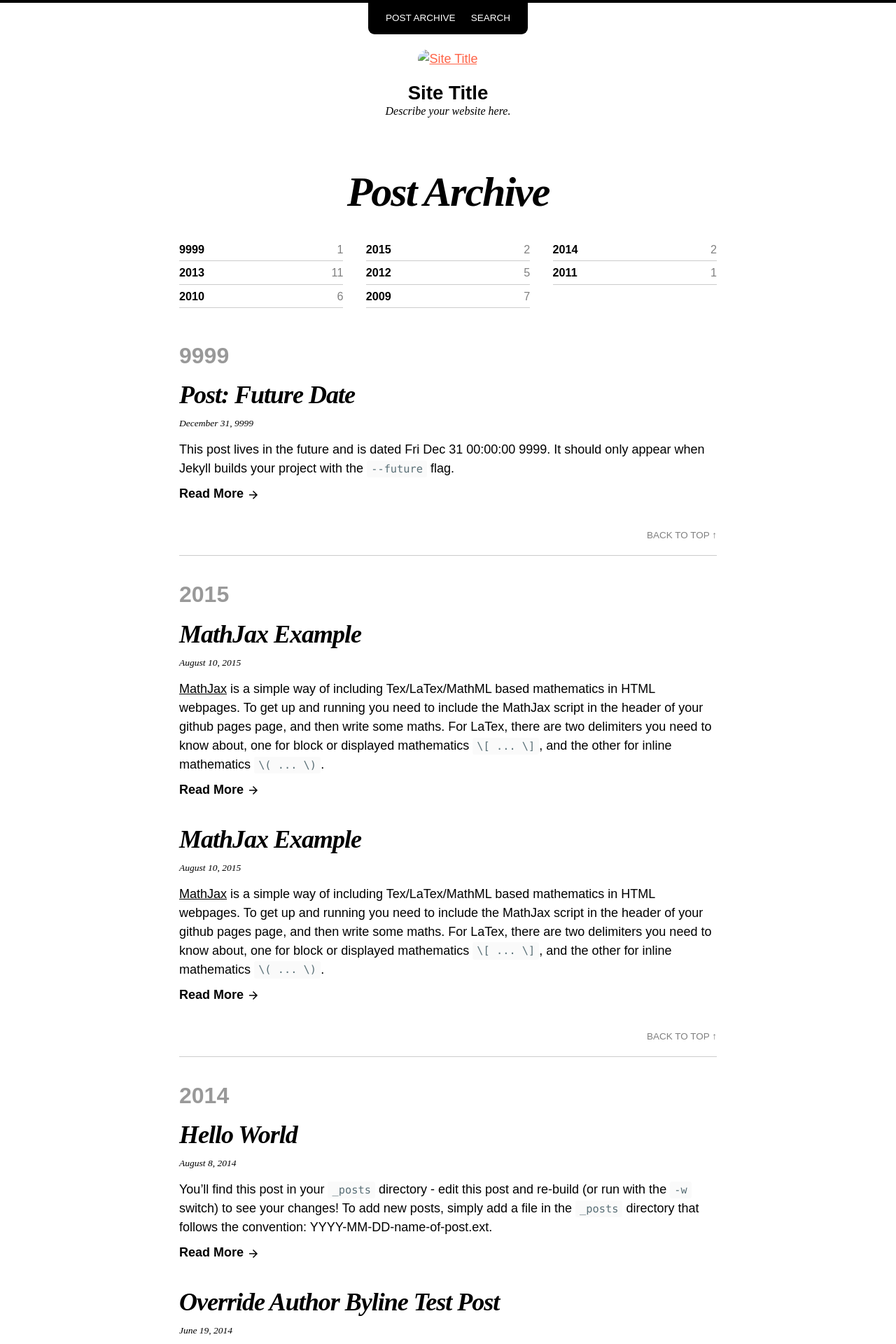
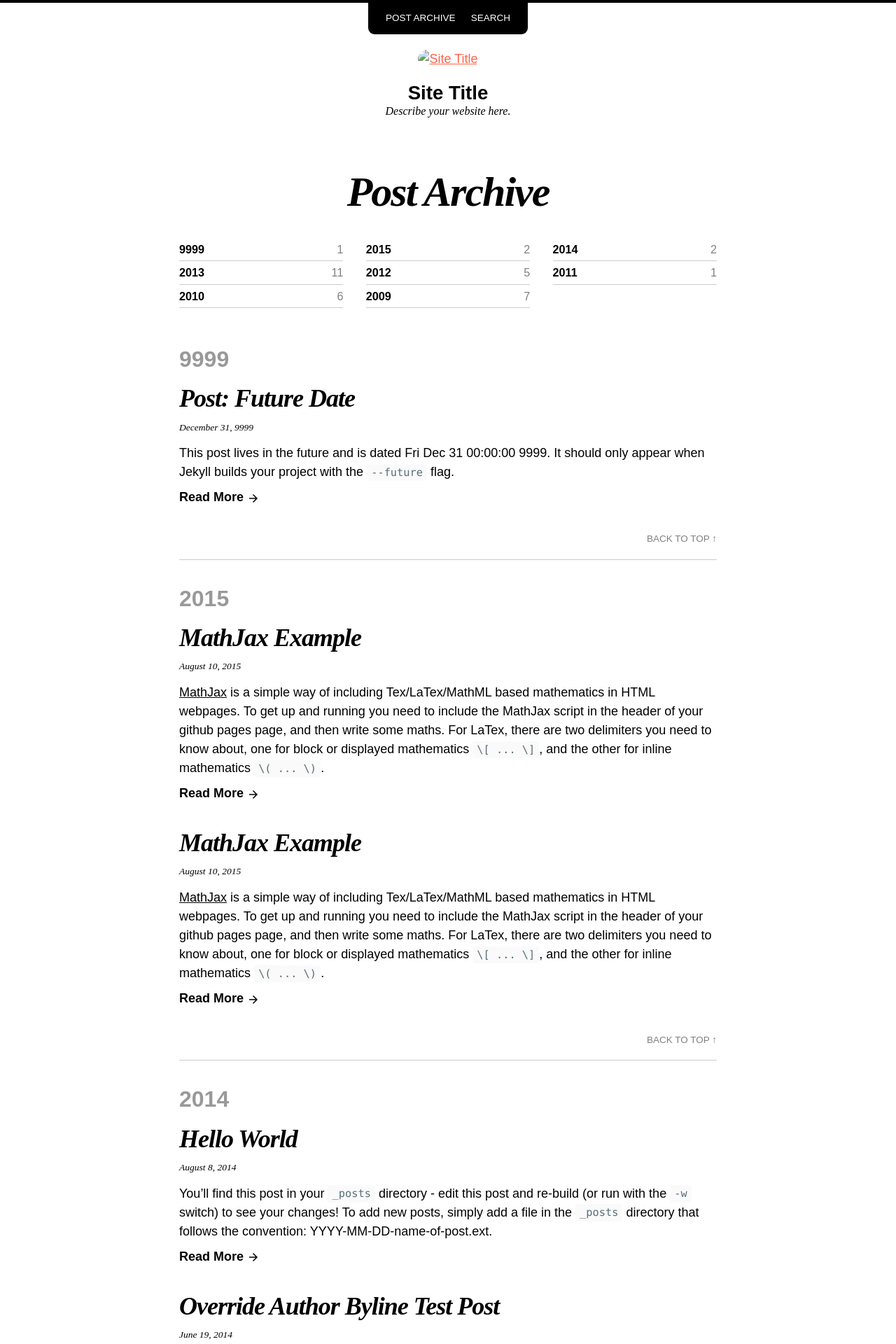
Before and after one commit to FoxerCoeee/FoxerCoeee, a Jekyll site: the page built from example/posts.md, in a window 1280 px wide. Shown: the top 1920 px of the page at 70% size. Built offline with Jekyll 4.4.1, drawn with Linux system fonts in a browser that asks for light colours; nearby versions of some CDN libraries; comment, search, counter and statistics services are not loaded.

Commit message:
Adjust taxonomy index white-space

```diff
--- a/_sass/so-simple/_global.scss
+++ b/_sass/so-simple/_global.scss
@@ -166,7 +166,7 @@
   display: grid;
   grid-column-gap: 2em;
   grid-template-columns: repeat(2, 1fr);
-  margin: 0 0 3em;
+  margin: 0;
   padding: 0;
   font-family: $base-font-family;
   font-size: 0.9em;
@@ -187,6 +187,10 @@
     &:hover {
       color: $accent-color;
     }
+  }
+
+  + .taxonomy-section {
+    margin-top: 3em;
   }
 }
 
```
